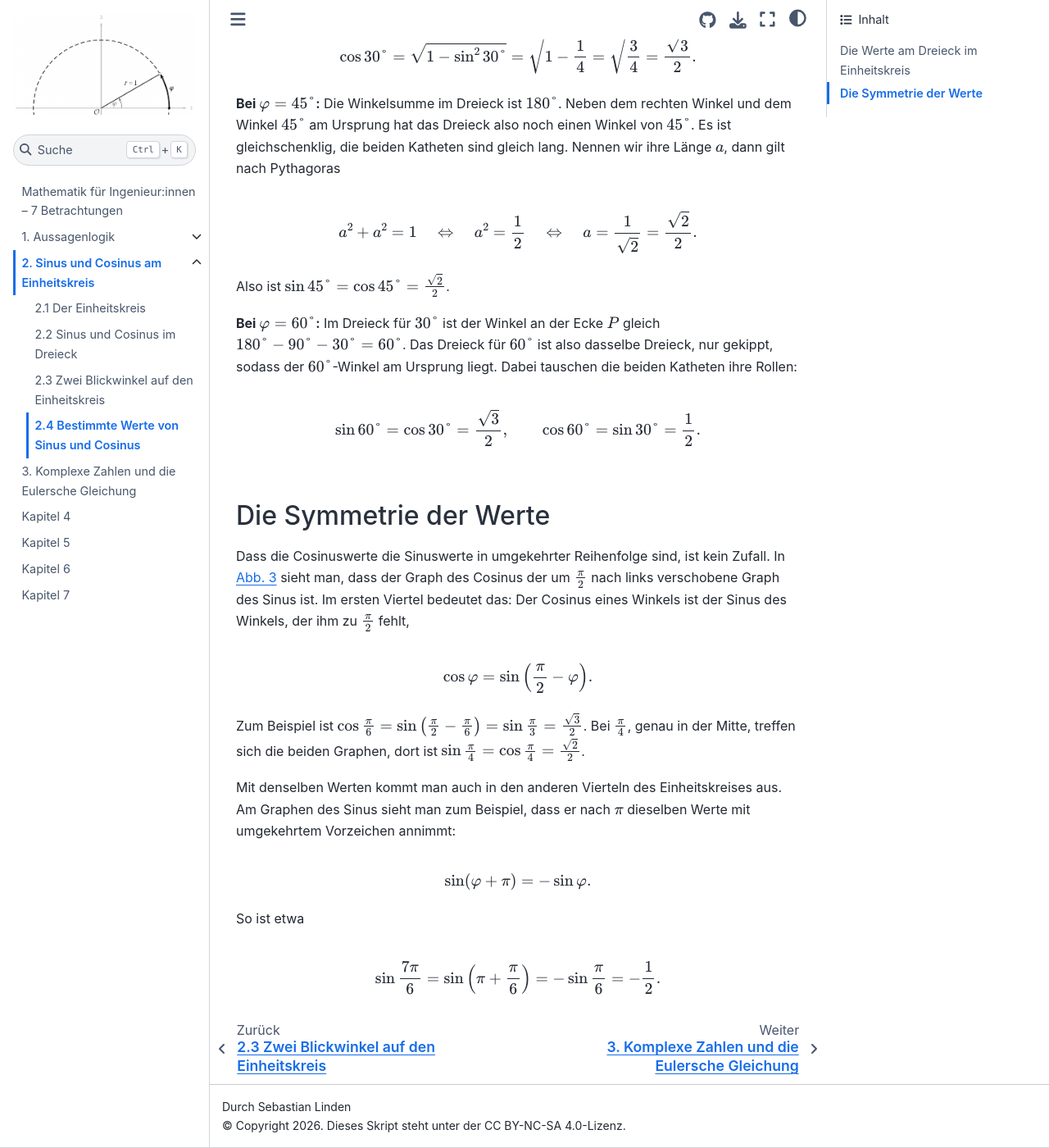
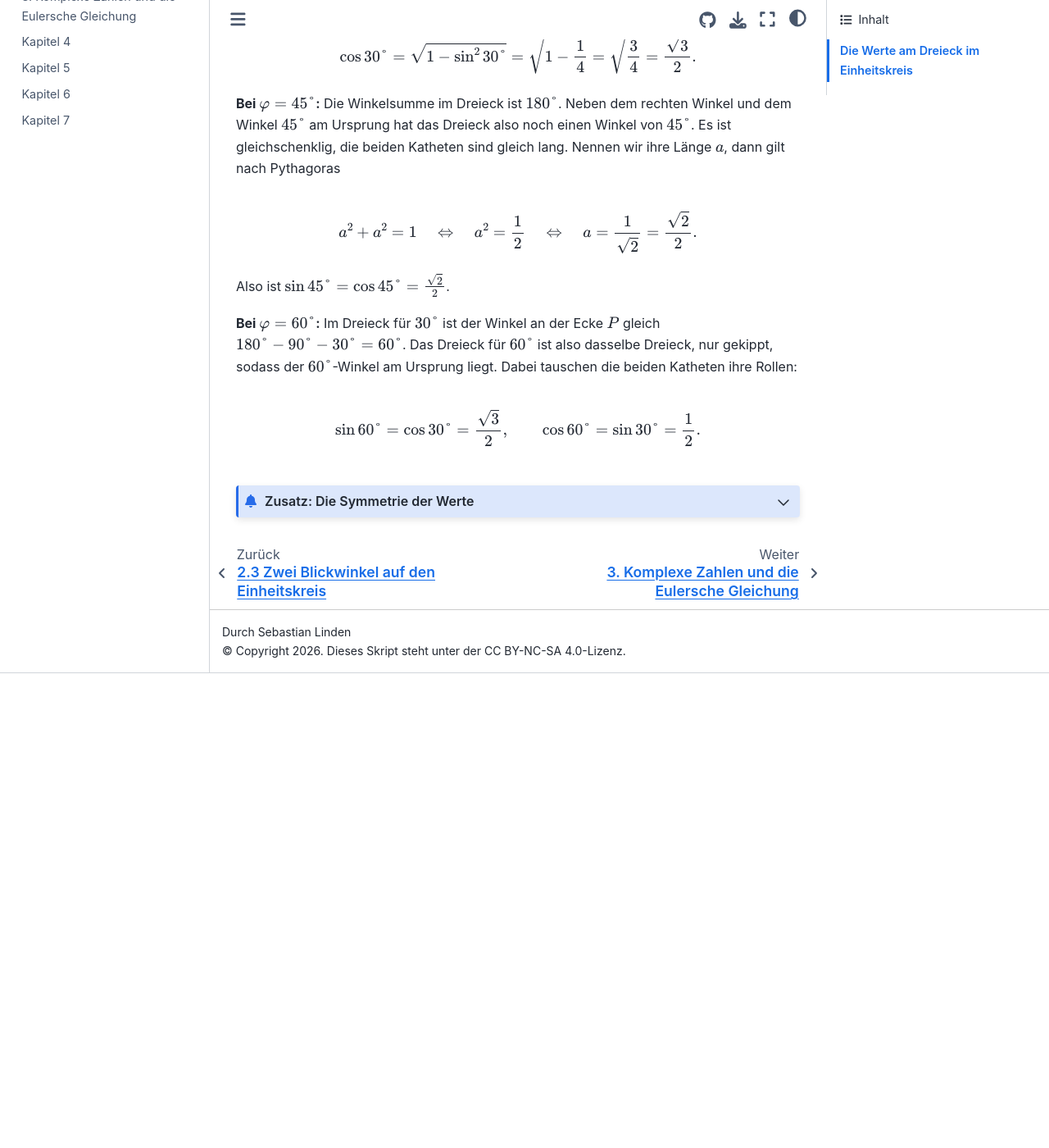
Before and after one commit to s-linden/mathematik-betrachtungen, a Jupyter Book: the page built from chapter02/chapter02_sec04.md, in a window 1280 px wide and 1400 px high, scrolled down 2126 px. Shown: the whole window at 82% size. Built offline with Jupyter Book 1.0.4 settings and Sphinx 7.4.7 and the Sphinx Book theme 1.1.4, drawn with Linux system fonts in a browser that asks for light colours; after the commit the page ends 2947 px from its top, so only the background shows below that.

Commit message:
2.4: Symmetrie der Werte als aufklappbarer Zusatz
Co-Authored-By: Claude Opus 5.5 <noreply@anthropic.com>
Claude-Session: https://claude.ai/code/session_01Cq9V6eYad2gHBVcMeiLuBL

````diff
--- a/chapter02/chapter02_sec04.md
+++ b/chapter02/chapter02_sec04.md
@@ -58,7 +58,8 @@ Also ist $\sin 45°=\cos 45°=\frac{\sqrt{2}}{2}$.
 
 $$\sin 60°=\cos 30°=\frac{\sqrt{3}}{2},\qquad \cos 60°=\sin 30°=\frac{1}{2}.$$
 
-## Die Symmetrie der Werte
+```{admonition} Zusatz: Die Symmetrie der Werte
+:class: dropdown
 
 Dass die Cosinuswerte die Sinuswerte in umgekehrter Reihenfolge sind, ist kein Zufall. In {numref}`Abb. %s <werte_sinus_cosinus>` sieht man, dass der Graph des Cosinus der um $\frac{\pi}{2}$ nach links verschobene Graph des Sinus ist. Im ersten Viertel bedeutet das: Der Cosinus eines Winkels ist der Sinus des Winkels, der ihm zu $\frac{\pi}{2}$ fehlt,
 
@@ -73,3 +74,4 @@ $$\sin(\varphi+\pi)=-\sin\varphi.$$
 So ist etwa
 
 $$\sin\frac{7\pi}{6}=\sin\left(\pi+\frac{\pi}{6}\right)=-\sin\frac{\pi}{6}=-\frac{1}{2}.$$
+```
````
